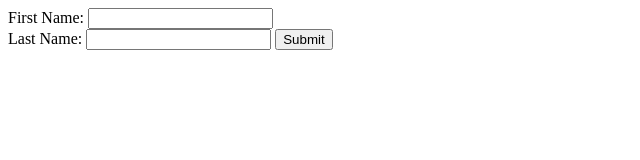
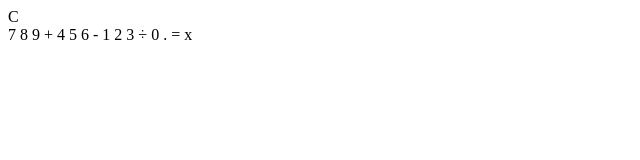
Before and after one commit to Borvornsak/Javascript-Project-1, a website: page index.htm in a window 1280 px wide. Shown: the whole page, without its empty margins (0-640 px from the left). Drawn offline with Linux system fonts and the light colour scheme.

Commit message:
change htm from login form to calculator

```diff
--- a/index.htm
+++ b/index.htm
@@ -1,11 +1,30 @@
-<html>
-   <body>
+<div id="calculator">
+	<!-- Screen and clear key -->
+	<div class="top">
+		<span class="clear">C</span>
+		<div class="screen"></div>
+	</div>
 
-      <form action = "http://127.0.0.1:8081/process_get" method = "GET">
-         First Name: <input type = "text" name = "first_name">  <br>
-         Last Name: <input type = "text" name = "last_name">
-         <input type = "submit" value = "Submit">
-      </form>
+	<div class="keys">
+		<!-- operators and other keys -->
+		<span>7</span>
+		<span>8</span>
+		<span>9</span>
+		<span class="operator">+</span>
+		<span>4</span>
+		<span>5</span>
+		<span>6</span>
+		<span class="operator">-</span>
+		<span>1</span>
+		<span>2</span>
+		<span>3</span>
+		<span class="operator">÷</span>
+		<span>0</span>
+		<span>.</span>
+		<span class="eval">=</span>
+		<span class="operator">x</span>
+	</div>
+</div>
 
-   </body>
-</html>
+<!-- PrefixFree -->
+<script src="http://thecodeplayer.com/uploads/js/prefixfree-1.0.7.js" type="text/javascript" type="text/javascript"></script>
```
